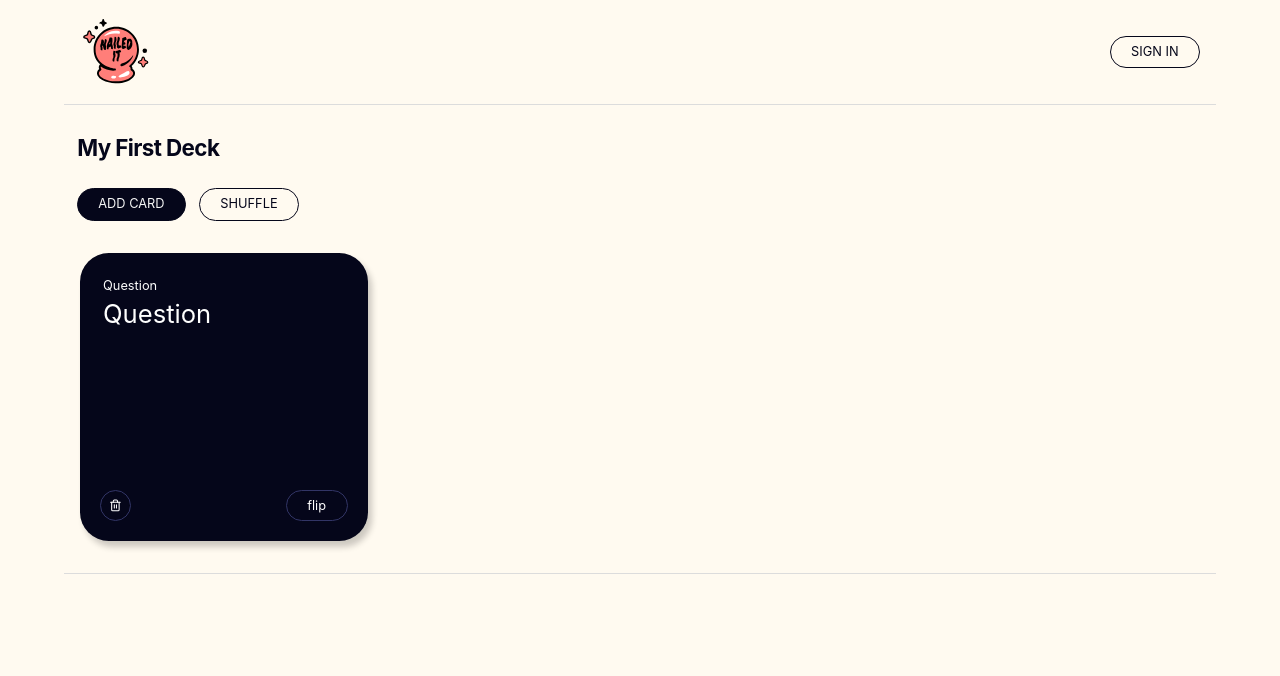
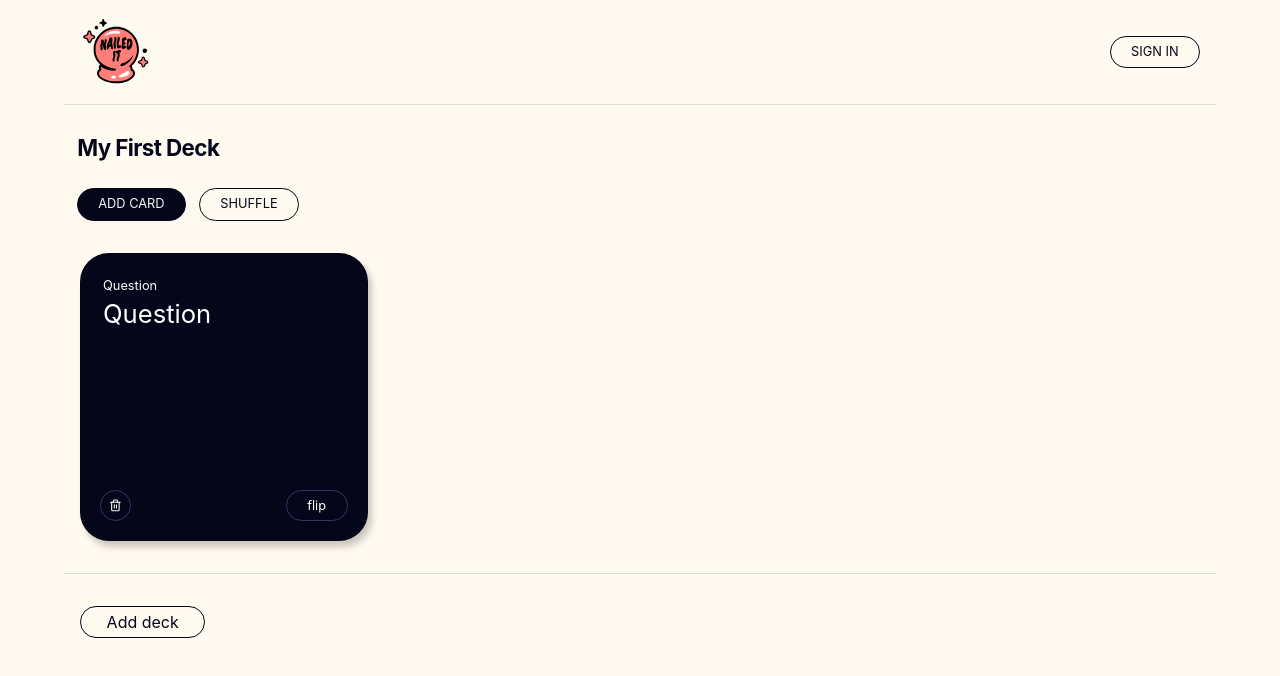
Before and after one commit to evilpaper/nailed-it, a React (Create React App) app: page / in a window 1280 px wide. Shown: the top 676 px of the page. Built offline with nearby package versions, Linux system fonts and the light colour scheme.

Commit message:
Make it possible to add new decks

```diff
--- a/src/components/App.js
+++ b/src/components/App.js
@@ -3,6 +3,7 @@ import Decks from "./Decks";
 import "./app.css";
 import nanoid from "nanoid";
 import nailedItLogo from "./nailed-it-logo-peach.svg";
+
 import START_DECKS from "./START_DECKS";
 
 const LOCAL_STORAGE_KEY = "nailed-it.decks";
@@ -22,10 +23,24 @@ export default function App() {
   class Card {
     constructor() {
       this.id = nanoid();
-      this.question = "Insert question here...";
-      this.answer = "Insert answer here...";
+      this.question = "Click or tap me to edit...";
+      this.answer = "Click or tap me to edit...";
     }
   }
+
+  class Deck {
+    constructor() {
+      this.id = nanoid();
+      this.name = "My New Deck";
+      this.cards = [];
+    }
+  }
+
+  const addDeck = () => {
+    const newDeck = new Deck();
+    const newDecks = [...decks, newDeck];
+    setDecks(newDecks);
+  };
 
   const addCardToDeck = deckID => {
     const newCard = new Card();
@@ -92,6 +107,9 @@ export default function App() {
         handleCardContentChange={handleCardContentChange}
         handleDeckNameChange={handleDeckNameChange}
       />
+      <button className="add-deck" onClick={addDeck}>
+        Add deck
+      </button>
     </div>
   );
 }
--- a/src/components/Deck/Deck.jsx
+++ b/src/components/Deck/Deck.jsx
@@ -1,6 +1,7 @@
 import React from "react";
 import Card from "../Card";
 import { animated as a, useTransition } from "react-spring";
+import { FiEdit2 } from "react-icons/fi";
 
 export default function Deck({
   cards,
--- a/src/components/app.css
+++ b/src/components/app.css
@@ -64,6 +64,10 @@ h2 {
   font-size: 0.8em;
 }
 
+.add-deck {
+  margin-bottom: 6em;
+}
+
 @media (max-width: 599px) {
   .app {
     width: 100vw;
```
Also changed, not shown: src/components/COLORS.js (added, +9 -0 lines).
